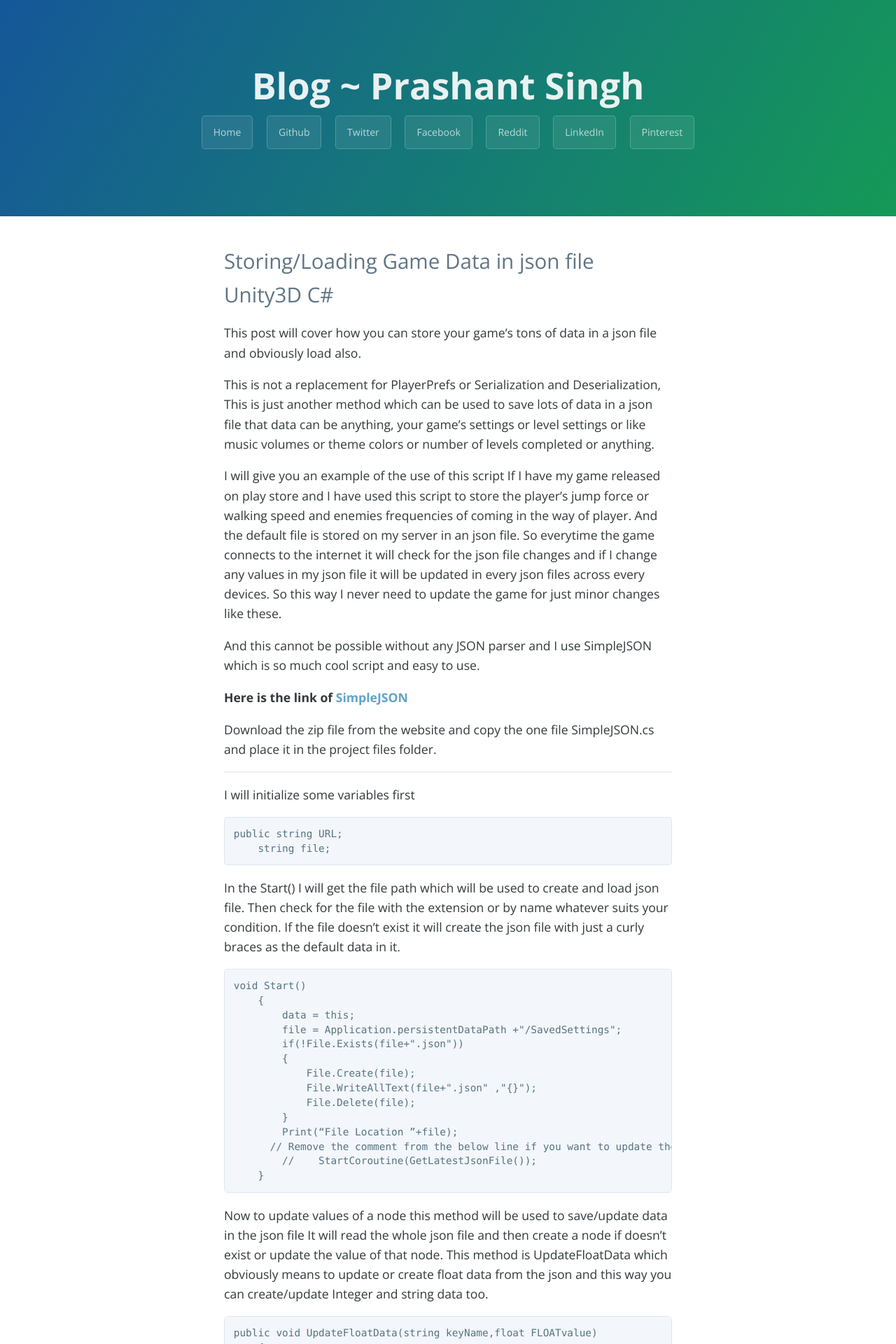
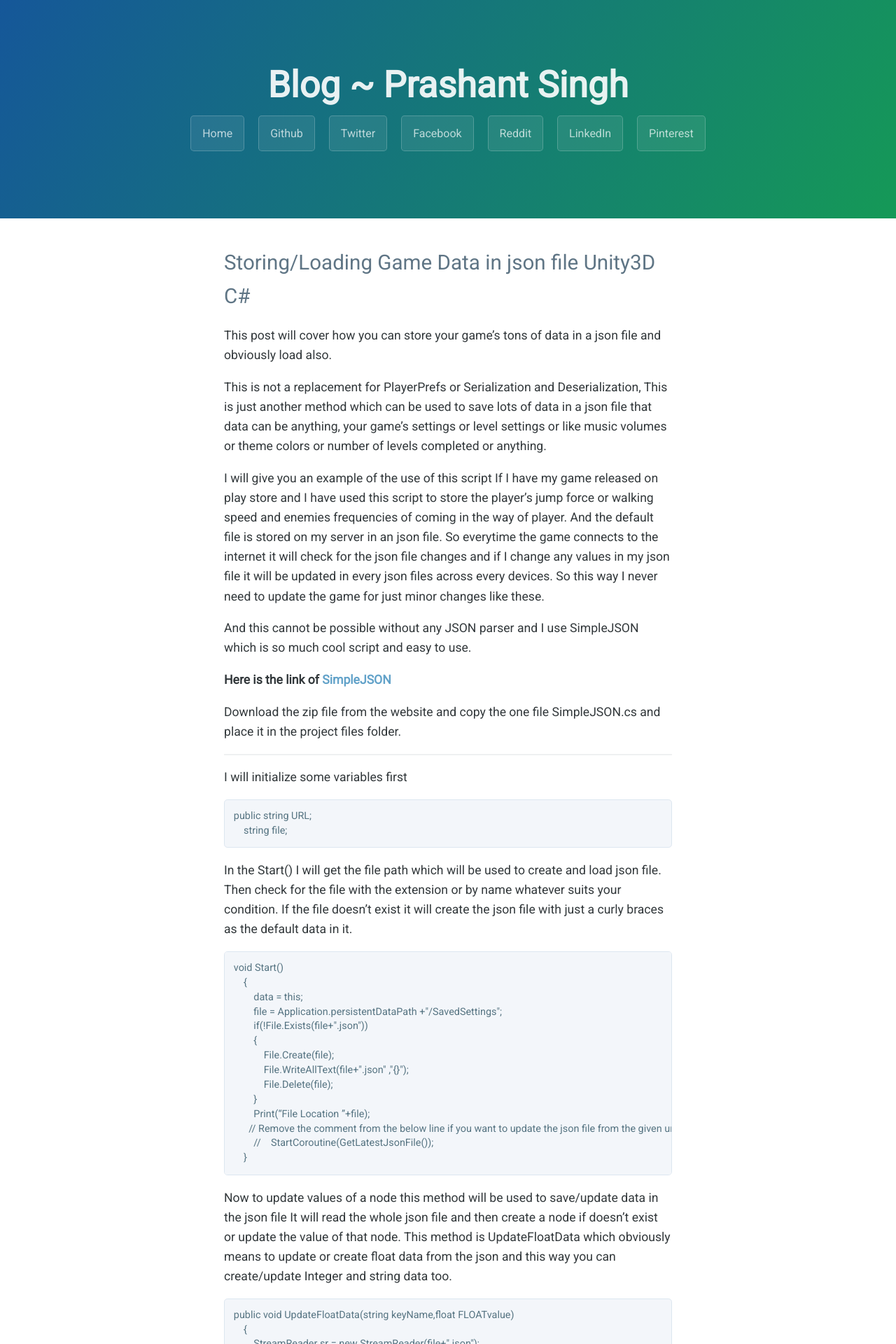
Before and after one commit to prashant-singh/prashant-singh.github.io, a Jekyll site: the page built from index.html, in a window 1280 px wide. Shown: the top 1920 px of the page at 70% size. Built offline with Jekyll 4.4.1, drawn with Linux system fonts in a browser that asks for light colours; nearby versions of some CDN libraries; the list of posts is cut into pages by our own code; a style sheet for code colours, icons or effects is not loaded.

Commit message:
Update stylesheet.css

```diff
--- a/stylesheets/stylesheet.css
+++ b/stylesheets/stylesheet.css
@@ -4,8 +4,8 @@
 body {
   padding: 0;
   margin: 0;
-  font-family: "Open Sans", "Helvetica Neue", Helvetica, Arial, sans-serif;
-  font-size: 14px;
+ font-family: 'Roboto', sans-serif;
+  font-size: 16px;
   line-height: 1.6;
   color: #32383B; }
 
@@ -168,7 +168,7 @@ a:hover {
   margin-bottom: 1em; }
 .main-content code {
   padding: 2px 4px;
-  font-family: Consolas, "Liberation Mono", Menlo, Courier, monospace;
+  font-family: 'Roboto', sans-serif;
   font-size: 0.9rem;
   color: #383e41;
   background-color: #f3f6fa;
@@ -177,7 +177,7 @@ a:hover {
   padding: 0.8rem;
   margin-top: 0;
   margin-bottom: 1rem;
-  font: 1rem Consolas, "Liberation Mono", Menlo, Courier, monospace;
+  font-family: 'Roboto', sans-serif;
   color: #567482;
   word-wrap: normal;
   background-color: #f3f6fa;
@@ -322,7 +322,7 @@ a:hover {
     margin: 0 auto;} }
 
     input {
-      font-family: "Open Sans", "Helvetica Neue", Helvetica, Arial, sans-serif;
+      font-family: 'Roboto', sans-serif;
       font-size: 14px;
       padding: 0.4em;
       width: 75%;
```
